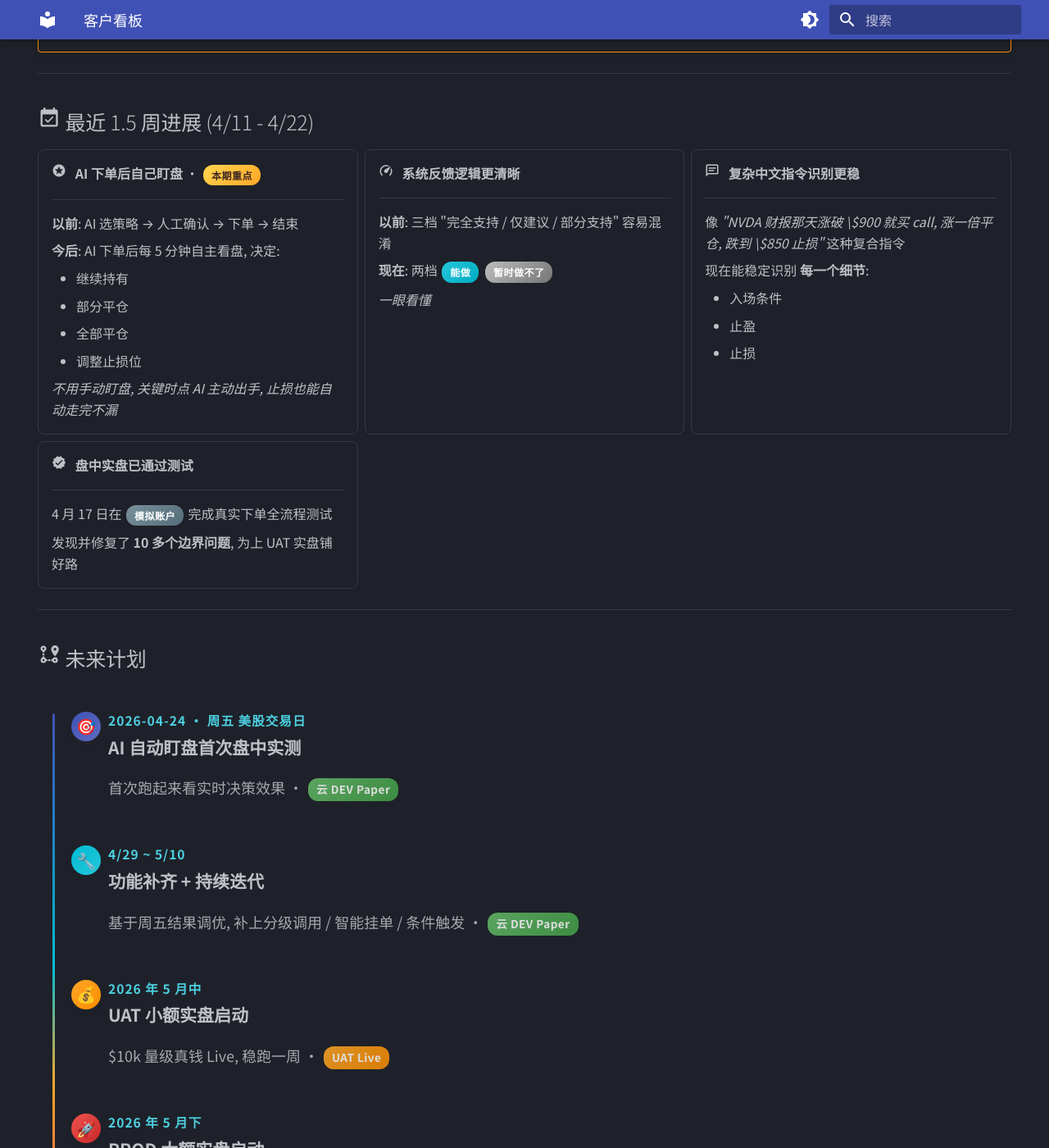
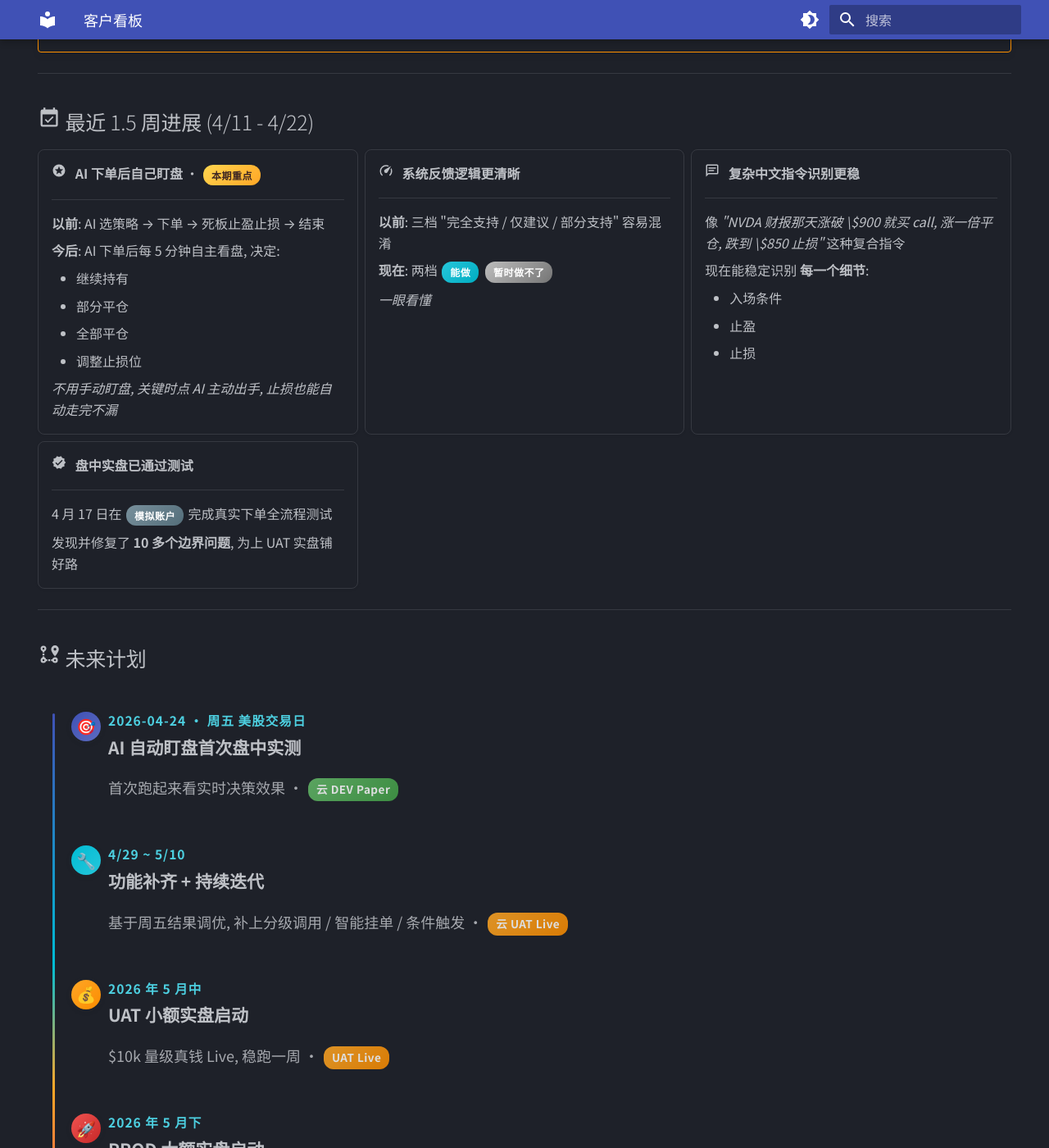
Before and after one commit to ChunmiaoYu/Projects-Wiki, an MkDocs documentation site: the page built from docs/options-trader/dashboard/index.md, in a window 1280 px wide and 1400 px high, scrolled down 814 px. Shown: the whole window at 82% size. Built offline with MkDocs 1.6.1 and Material for MkDocs 9.7.7, drawn with Linux system fonts in a browser that asks for light colours.

Commit message:
docs(dashboard): 主文件同步 (上次只 commit 了 snapshot)
主 dashboard 文件之前的 Edit 因 file modified 失败,只 snapshot 改了。
现在同步主文件。

Co-Authored-By: Claude Opus 4.7 (1M context) <noreply@anthropic.com>

```diff
--- a/docs/options-trader/dashboard/index.md
+++ b/docs/options-trader/dashboard/index.md
@@ -47,7 +47,7 @@ hide:
 
     ---
 
-    **以前**: AI 选策略 → 人工确认 → 下单 → 结束
+    **以前**: AI 选策略 → 下单 → 死板止盈止损 → 结束
 
     **今后**: AI 下单后每 5 分钟自主看盘, 决定:
 
@@ -107,7 +107,7 @@ hide:
 <div class="tl-dot tl-dot-2">🔧</div>
 <div class="tl-date">4/29 ~ 5/10</div>
 <div class="tl-title">功能补齐 + 持续迭代</div>
-<div class="tl-desc" markdown>基于周五结果调优, 补上分级调用 / 智能挂单 / 条件触发 · <span class="badge badge-dev">云 DEV Paper</span></div>
+<div class="tl-desc" markdown>基于周五结果调优, 补上分级调用 / 智能挂单 / 条件触发 · <span class="badge badge-uat">云 UAT Live</span></div>
 </div>
 
 <div class="tl-item" markdown>
```
